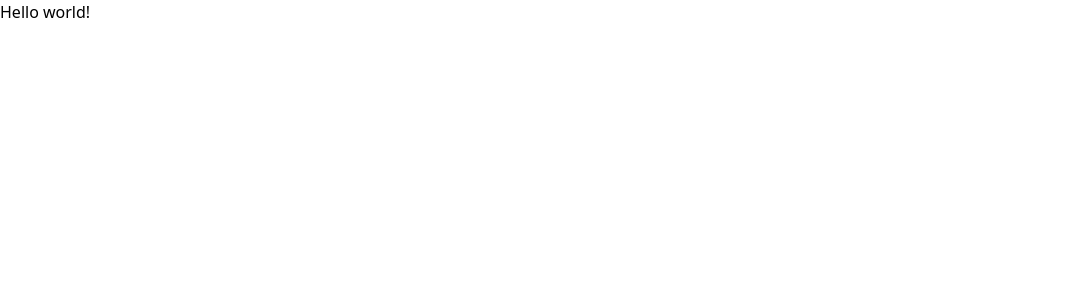
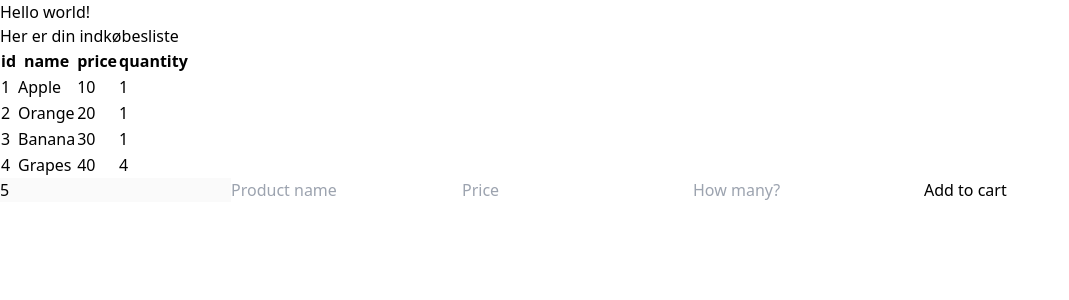
Before and after one commit to TheRealJackiBoi/dat3-frontend-shoppinglist, a React (Vite) app: page / in a window 1280 px wide. Shown: the top 300 px of the page, without its empty margins (0-1069 px from the left). Built offline with nearby package versions, Linux system fonts and the light colour scheme.

Commit message:
add frontend

```diff
--- a/src/App.jsx
+++ b/src/App.jsx
@@ -1,14 +1,35 @@
-import './App.css'
+import { useState } from "react";
+import "./App.css";
+import InputComponent from "./components/InputComponent";
+import ShoppingList from "./components/ShoppingList";
 
 function App() {
 
+  {/* change this to database */}
+  const initialShoppingCart = [
+    { id: 1, price: 10, name: "Apple", quantity: 1 },
+    { id: 2, price: 20, name: "Orange", quantity: 1 },
+    { id: 3, price: 30, name: "Banana", quantity: 1 },
+    { id: 4, price: 40, name: "Grapes", quantity: 4 },
+  ];
+
+  const [shoppingCart, setShoppingCart] = useState(initialShoppingCart);
+  const addShoppingListItem = (item) => {
+    setShoppingCart([...shoppingCart, item]);
+  }
+
   return (
-    <div className="container">
-      <h1 className="text-3xl font-bold underline">
-      Hello world!
-    </h1>
+    <div className="flex">
+      <h1 className="text-3xl font-bold underline">Hello world!</h1>
+      <div className="w-400 bg-white shadow rounded">
+        <ShoppingList list={shoppingCart} />
+        <InputComponent
+          nextId={shoppingCart.length + 1}
+          addShoppingListItem={addShoppingListItem}
+        />
+      </div>
     </div>
-  )
+  );
 }
 
-export default App
+export default App;
--- /dev/null
+++ b/src/components/InputComponent.jsx
@@ -0,0 +1,35 @@
+import { useEffect, useRef, useState } from "react";
+
+function InputComponent({ nextId, addShoppingListItem }) {
+  const [id, setId] = useState(nextId);
+  const itemRef = useRef(null);
+  const priceRef = useRef(null);
+  const quantityRef = useRef(null);
+
+  useEffect(() => {
+    setId(nextId);
+  },[nextId]);
+
+  return (
+    <div>
+      <input type="text" disabled value={id} />
+      <input type="text" placeholder="Product name" ref={itemRef} />
+      <input type="number" min={0} placeholder="Price" ref={priceRef} />
+      <input type="number" placeholder="How many?" ref={quantityRef} />
+      <button className="flex-none w-1/5 h-12 uppercase font-medium tracking-wider bg-indigo-900 text-white"
+        onClick={() => {
+          addShoppingListItem({
+            id: id,
+            name: itemRef.current.value,
+            price: priceRef.current.value,
+            quantity: quantityRef.current.value,
+          });
+        }}
+      >
+        Add to cart
+      </button>
+    </div>
+  );
+}
+
+export default InputComponent;
--- /dev/null
+++ b/src/components/ShoppingList.jsx
@@ -0,0 +1,32 @@
+function ShoppingList({ list }) {
+  return (
+    <div>
+      <h2 className="text-3xl font-bold underline w-100">Her er din indkøbesliste</h2>
+      <table>
+        <thead>
+
+          <tr>
+            <th className="px-4 py-2">id</th>
+            <th className="px-4 py-2">name</th>
+            <th className="px-4 py-2">price</th>
+            <th className="px-4 py-2">quantity</th>
+          </tr>
+        </thead>
+        <tbody>
+          {list.map((item) => {
+            return (
+              <tr key={item.id}>
+                <td>{item.id}</td>
+                <td>{item.name}</td>
+                <td>{item.price}</td>
+                <td>{item.quantity}</td>
+              </tr>
+            );
+          })}
+        </tbody>
+      </table>
+    </div>
+  );
+}
+
+export default ShoppingList;
```
Also changed, not shown: .eslintrc.cjs.
